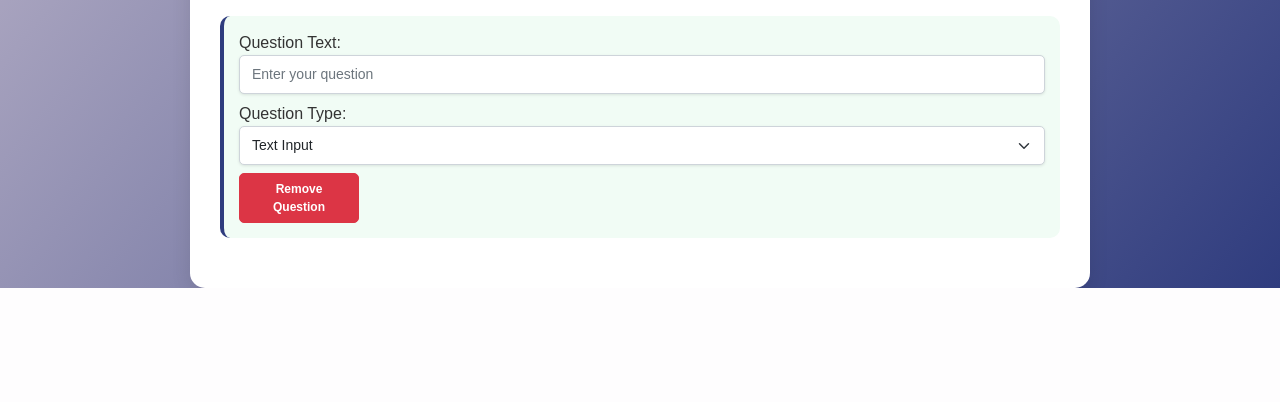
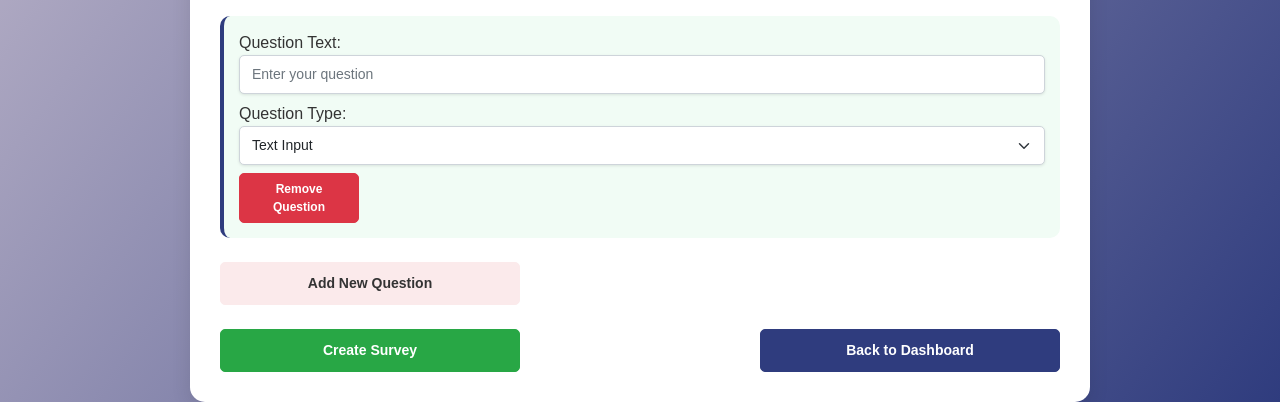
Before and after one commit to pbillava10/TDS537-SurveyApplication, a Django app: page /create/ in a window 1280 px wide. Shown: the part 1316-1718 px from the top of the page. Before the commit the page ends 1604 px from the top, so only its background shows below. Run offline with Django 5.2, Linux system fonts and the light colour scheme; some libraries are stand-ins or nearby versions.

Commit message:
Code Refactoring

```diff
--- a/survey_project/surveys/templates/surveys/create_survey.html
+++ b/survey_project/surveys/templates/surveys/create_survey.html
@@ -257,6 +257,18 @@
             <!-- Questions Section -->
             <div id="questions"></div>
 
+            <!-- Add New Question -->
+            <div class="button-container mt-4">
+                <button type="button" class="btn btn-add-question" onclick="addQuestion()">Add New Question</button>
+            </div>
+
+            <!-- Buttons -->
+            <div class="button-group mt-4">
+                <button type="submit" class="btn btn-success">Create Survey</button>
+                <a href="{% url 'dashboard' %}" class="btn btn-secondary">Back to Dashboard</a>
+            </div>
+
+
 
 
         </form>
```
